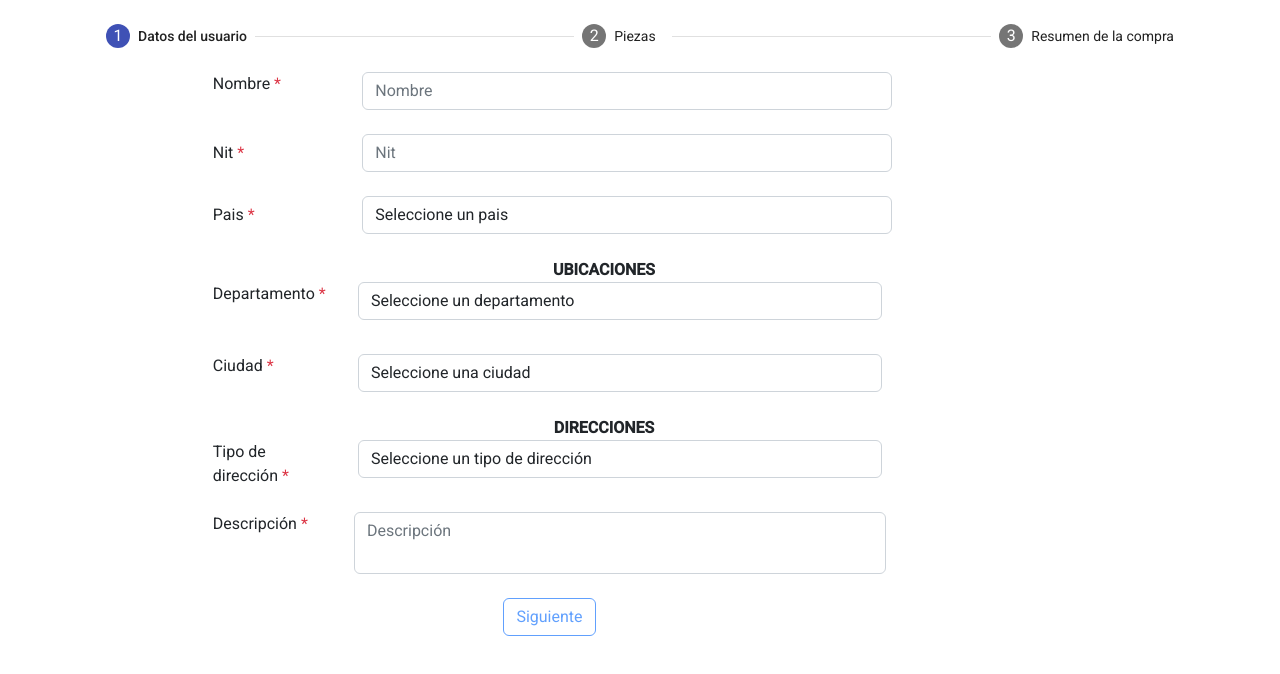
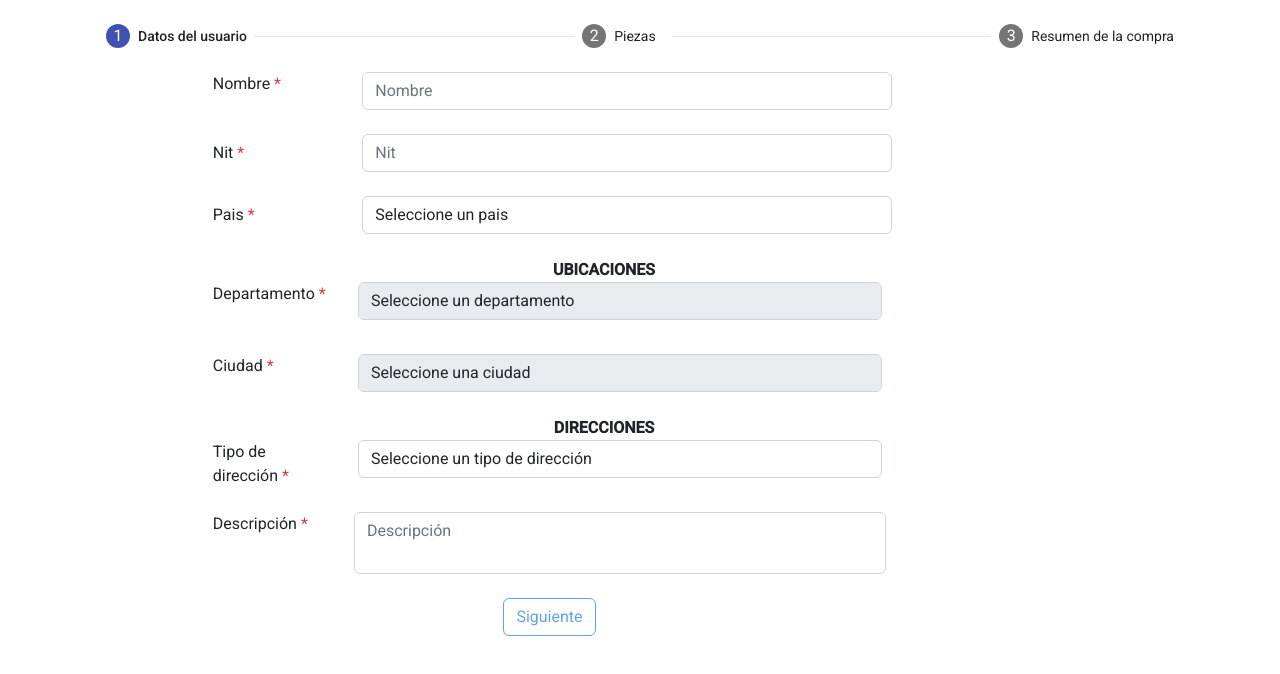
Before and after one commit to Bjavier95/PruebaFormulario, an Angular app: page /datauser in a window 1280 px wide. Shown: the top 674 px of the page. Built offline with nearby package versions, Linux system fonts and the light colour scheme.

Commit message:
creacion de archivo de servicios y correccion en arrays de departamentos y ciudades dinamicamente

```diff
--- a/src/app/Models/respDepartamentos.models.ts
+++ b/src/app/Models/respDepartamentos.models.ts
@@ -1,4 +1,5 @@
 export interface RespDepartamentos{
-    idPais: number;
+    idPais: number,
+    idDepartamento: number;
     descripcion: string;
   }
--- a/src/app/pages/datauser/datauser.component.html
+++ b/src/app/pages/datauser/datauser.component.html
@@ -45,9 +45,12 @@
                     <span class="text-danger font-weight-bold">*</span>
                   </label>
                   <div class="col-8">
-                      <select class="form-control" id="pais"  (change)="validarBotonSiguiente(); setMoneda();">
+                      <select class="form-control" id="pais" name="idPais"
+                             (change)="validarBotonSiguiente();
+                                       setMoneda();
+                                       getDeptos()">
                               <option value="" selected>Seleccione un pais</option>
-                          <option *ngFor="let c of paises" value="{{c.idPais}}">{{c.descripcion}}</option>
+                          <option *ngFor="let c of paises" value={{c.idPais}}>{{c.descripcion}}</option>
                     </select>
                     <small *ngIf="paisNoValido" class= "text-danger">Seleccione un pais</small>
                   </div>
@@ -62,9 +65,11 @@
                               <span class="text-danger font-weight-bold">*</span>
                             </label>
                             <div [ngStyle]="{'width':'68%'}">
-                                <select class="form-control" id="depto"  (change)="validarBotonSiguiente();">
+                                <select class="form-control" id="idDepto" name="idDepto"
+                                        (change)="validarBotonSiguiente(); getCiudades()"
+                                        [disabled]="!flagSelectDepto">
                                 <option value="" selected>Seleccione un departamento</option>
-                                <option *ngFor="let c of departamentos" value="{{c}}">{{c.descripcion}}</option>
+                                <option *ngFor="let c of departamentos" value="{{c.idDepartamento}}">{{c.descripcion}}</option>
                               </select>
                               <small *ngIf="departamentoNoValido" class= "text-danger">Seleccione un departamento</small>
                             </div>
@@ -79,8 +84,9 @@
                               <span class="text-danger font-weight-bold">*</span>
                             </label>
                             <div  [ngStyle]="{'width':'68%'}">
-                                <select class="form-control" id="ciudad"  (change)="validarBotonSiguiente();">
-                                <option value="" selected disabled>Seleccione una ciudad</option>
+                                <select class="form-control" id="ciudad"  (change)="validarBotonSiguiente();"
+                                [disabled]="!flagSelectCiudad">
+                                <option value="" selected>Seleccione una ciudad</option>
                                 <option *ngFor="let c of ciudades" value="{{c}}">{{c.descripcion}}</option>
                               </select>
                               <small *ngIf="ciudadNoValida" class= "text-danger">Seleccione una Ciudad</small>
--- a/src/app/pages/datauser/datauser.component.ts
+++ b/src/app/pages/datauser/datauser.component.ts
@@ -5,6 +5,7 @@ import { RespPaises } from 'src/app/Models/respPaises.models';
 import { RespCiudades } from '../../Models/respCiudades.models';
 import { RespTipoDireccion } from '../../Models/respTipodirecciones.models';
 import { RespDepartamentos } from 'src/app/Models/respDepartamentos.models';
+import { jsonServicios } from '../../services/jsonServicios.service';
 
 
 @Component({
@@ -33,6 +34,9 @@ export class DatauserComponent implements OnInit {
   moneda = 0;
   arrayPiezas: any[] = [];
   objCliente: any[] = [];
+  flagSelectDepto = false;
+  flagSelectCiudad = false;
+
 
 
 
@@ -62,15 +66,15 @@ export class DatauserComponent implements OnInit {
     cantidad: '',
     descPieza: ''
   }
-  constructor( private fb: FormBuilder, private httpClient: HttpClient) {
+  constructor( private fb: FormBuilder,
+               private httpClient: HttpClient,
+               private jsonServices : jsonServicios) {
     this.createForm();
     this.createFormParts();
   }
 
   ngOnInit(): void {
     this.getPaises();
-    this.getCiudades();
-    this.getDepartamentos();
     this.getTipoDeDireccion();
   }
 
@@ -170,9 +174,7 @@ export class DatauserComponent implements OnInit {
   }
 
   guardarForm1(){
-    console.log("Function guardarForm1: ", this.forma.value);
     this.objCliente.push(this.forma.value);
-    // console.log('cliente: ', this.objCliente);
 
     this.valoresHtml.nombreusuario = this.objCliente[0].nombre;
     this.valoresHtml.nit = this.objCliente[0].nit;
@@ -181,9 +183,6 @@ export class DatauserComponent implements OnInit {
     this.valoresHtml.ciudad = this.objCliente[0].ubicaciones.ciudad;
     this.valoresHtml.tipoDir = this.objCliente[0].direcciones.tipoDireccion;
     this.valoresHtml.descripcion = this.objCliente[0].direcciones.descripcion;
-
-
-
 
     if(this.forma.invalid){
       return Object.values(this.forma.controls).forEach(control => {
@@ -197,48 +196,49 @@ export class DatauserComponent implements OnInit {
     }
   }
 
-  borrarPieza(id: number){
-  }
-
-  getPaises(){
-    this.httpClient.get('../../../assets/paises.json').subscribe(data =>{
+getPaises(){
+    this.jsonServices.getPaisesService('../../../assets/paises.json').subscribe(data =>{
       const resp = data as any;
       this.paises = resp;
-      // console.log('paises: ', this.paises);
-
     });
 }
 
-getCiudades(){
-  this.httpClient.get('../../../assets/ciudades.json').subscribe(data =>{
+getDeptos(){
+  this.flagSelectDepto = true;
+  let idPais =  (<HTMLInputElement>document.getElementById('pais')).value;
+
+  this.jsonServices.getDepartamentosService('../../../assets/departamentos.json').subscribe(data =>{
       const resp = data as any;
-      this.ciudades = resp;
-      // console.log('departamentos: ', this.ciudades);
+      let res = resp.filter( item => item.idPais == idPais );
+      this.departamentos = res;
   });
 }
 
-getDepartamentos(){
-  this.httpClient.get('../../../assets/departamentos.json').subscribe(data =>{
+getCiudades(){
+  this.flagSelectCiudad= true;
+  let idDep = (<HTMLInputElement>document.getElementById('idDepto')).value;
+
+  this.jsonServices.getCiudadesService('../../../assets/ciudades.json').subscribe(data =>{
       const resp = data as any;
-      this.departamentos = resp;
-      // console.log('ciudades: ', this.departamentos);
+      let res = resp.filter( item => item.idDepartamento == idDep );
+      this.ciudades = res;
   });
 }
 
 getTipoDeDireccion(){
-  this.httpClient.get('../../../assets/tipoDireccion.json').subscribe(data =>{
+  this.jsonServices.getTiposDireccionesService('../../../assets/tipoDireccion.json').subscribe(data =>{
       const resp = data as any;
       this.tipoDirecciones = resp;
-      // console.log('tipos de direcciones: ', this.tipoDirecciones);
   });
 }
+
 
 validarBotonSiguiente() {
   this.valoresHtml.nombreusuario = (<HTMLInputElement>document.getElementById('nombreusuario')).value;
   this.valoresHtml.nit = (<HTMLInputElement>document.getElementById('nit')).value;
   this.valoresHtml.descripcion = (<HTMLInputElement>document.getElementById('descripcion')).value;
   this.valoresHtml.pais = (<HTMLInputElement>document.getElementById('pais')).value;
-  this.valoresHtml.depto = (<HTMLInputElement>document.getElementById('depto')).value;
+  this.valoresHtml.depto = (<HTMLInputElement>document.getElementById('idDepto')).value;
   this.valoresHtml.ciudad = (<HTMLInputElement>document.getElementById('ciudad')).value;
   this.valoresHtml.tipoDir = (<HTMLInputElement>document.getElementById('tipoDir')).value;
 
--- /dev/null
+++ b/src/app/services/jsonServicios.service.ts
@@ -0,0 +1,30 @@
+import { HttpClient } from '@angular/common/http';
+import { Injectable } from '@angular/core';
+import { Observable } from 'rxjs';
+import { RespPaises } from 'src/app/Models/respPaises.models';
+
+
+@Injectable({
+  providedIn: 'root'
+})
+export class jsonServicios {
+
+  constructor( private httpClient: HttpClient ) {
+  }
+
+  getPaisesService(url: string): Observable<any>{
+    return this.httpClient.get(url);
+  }
+
+  getCiudadesService(url: string): Observable<any>{
+    return this.httpClient.get(url);
+  }
+
+  getDepartamentosService(url: string): Observable<any>{
+    return this.httpClient.get(url);
+  }
+
+  getTiposDireccionesService(url: string): Observable<any>{
+    return this.httpClient.get(url);
+  }
+}
--- a/tsconfig.json
+++ b/tsconfig.json
@@ -2,6 +2,7 @@
 {
   "compileOnSave": false,
   "compilerOptions": {
+    "noImplicitAny": false,
     "baseUrl": "./",
     "outDir": "./dist/out-tsc",
     "forceConsistentCasingInFileNames": true,
```
Also changed, not shown: src/app/app.module.ts (+8 -2 lines).
